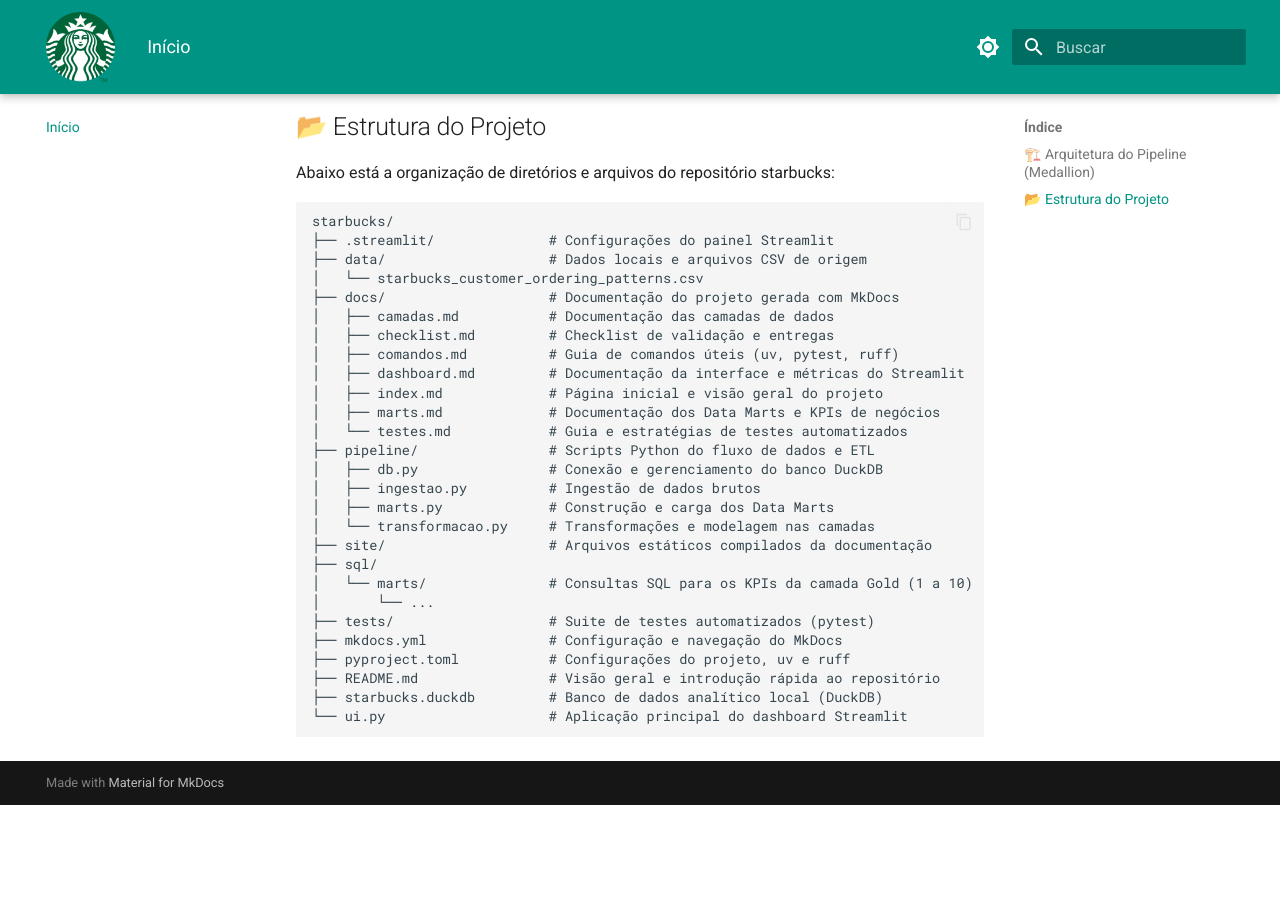
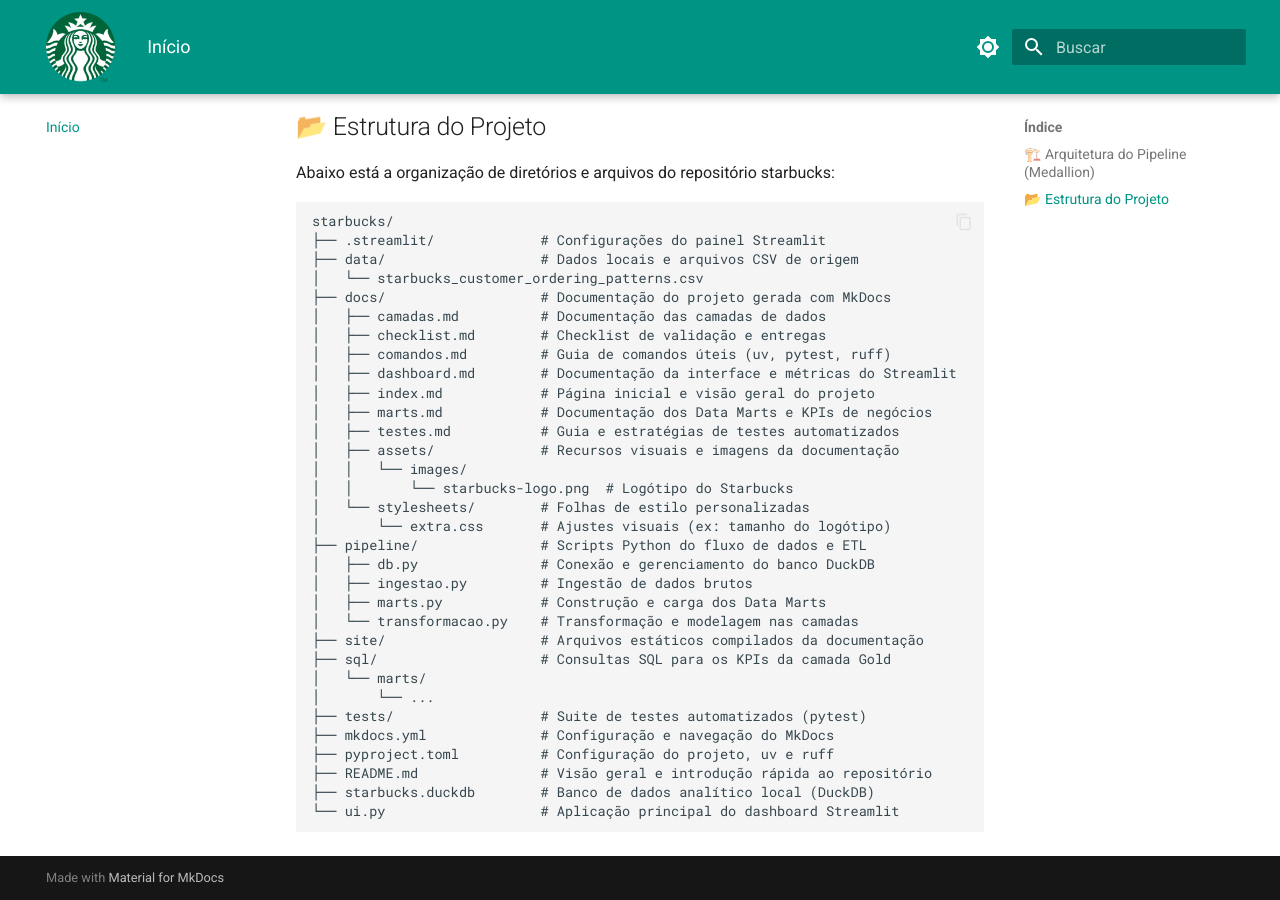
Before and after one commit to Well-cre/starbucks, an MkDocs documentation site: the page built from docs/index.md, in a window 1280 px wide and 900 px high, scrolled down 931 px. Built offline with MkDocs 1.6.1 and Material for MkDocs 9.7.7, drawn with Linux system fonts in a browser that asks for light colours; before the commit the page ends 1736 px from its top, so only the background shows below that.

Commit message:
docs: atualiza a estrutura do projeto no index.md

````diff
--- a/docs/index.md
+++ b/docs/index.md
@@ -38,30 +38,35 @@ Abaixo está a organização de diretórios e arquivos do repositório starbucks
 
 ```text
 starbucks/
-├── .streamlit/              # Configurações do painel Streamlit
-├── data/                    # Dados locais e arquivos CSV de origem
+├── .streamlit/             # Configurações do painel Streamlit
+├── data/                   # Dados locais e arquivos CSV de origem
 │   └── starbucks_customer_ordering_patterns.csv
-├── docs/                    # Documentação do projeto gerada com MkDocs
-│   ├── camadas.md           # Documentação das camadas de dados
-│   ├── checklist.md         # Checklist de validação e entregas
-│   ├── comandos.md          # Guia de comandos úteis (uv, pytest, ruff)
-│   ├── dashboard.md         # Documentação da interface e métricas do Streamlit
-│   ├── index.md             # Página inicial e visão geral do projeto
-│   ├── marts.md             # Documentação dos Data Marts e KPIs de negócios
-│   └── testes.md            # Guia e estratégias de testes automatizados
-├── pipeline/                # Scripts Python do fluxo de dados e ETL
-│   ├── db.py                # Conexão e gerenciamento do banco DuckDB
-│   ├── ingestao.py          # Ingestão de dados brutos
-│   ├── marts.py             # Construção e carga dos Data Marts
-│   └── transformacao.py     # Transformações e modelagem nas camadas
-├── site/                    # Arquivos estáticos compilados da documentação
-├── sql/
-│   └── marts/               # Consultas SQL para os KPIs da camada Gold (1 a 10)
+├── docs/                   # Documentação do projeto gerada com MkDocs
+│   ├── camadas.md          # Documentação das camadas de dados
+│   ├── checklist.md        # Checklist de validação e entregas
+│   ├── comandos.md         # Guia de comandos úteis (uv, pytest, ruff)
+│   ├── dashboard.md        # Documentação da interface e métricas do Streamlit
+│   ├── index.md            # Página inicial e visão geral do projeto
+│   ├── marts.md            # Documentação dos Data Marts e KPIs de negócios
+│   ├── testes.md           # Guia e estratégias de testes automatizados
+│   ├── assets/             # Recursos visuais e imagens da documentação
+│   │   └── images/
+│   │       └── starbucks-logo.png  # Logótipo do Starbucks
+│   └── stylesheets/        # Folhas de estilo personalizadas
+│       └── extra.css       # Ajustes visuais (ex: tamanho do logótipo)
+├── pipeline/               # Scripts Python do fluxo de dados e ETL
+│   ├── db.py               # Conexão e gerenciamento do banco DuckDB
+│   ├── ingestao.py         # Ingestão de dados brutos
+│   ├── marts.py            # Construção e carga dos Data Marts
+│   └── transformacao.py    # Transformação e modelagem nas camadas
+├── site/                   # Arquivos estáticos compilados da documentação
+├── sql/                    # Consultas SQL para os KPIs da camada Gold
+│   └── marts/
 │       └── ...
-├── tests/                   # Suite de testes automatizados (pytest)
-├── mkdocs.yml               # Configuração e navegação do MkDocs
-├── pyproject.toml           # Configurações do projeto, uv e ruff
-├── README.md                # Visão geral e introdução rápida ao repositório
-├── starbucks.duckdb         # Banco de dados analítico local (DuckDB)
-└── ui.py                    # Aplicação principal do dashboard Streamlit
+├── tests/                  # Suite de testes automatizados (pytest)
+├── mkdocs.yml              # Configuração e navegação do MkDocs
+├── pyproject.toml          # Configuração do projeto, uv e ruff
+├── README.md               # Visão geral e introdução rápida ao repositório
+├── starbucks.duckdb        # Banco de dados analítico local (DuckDB)
+└── ui.py                   # Aplicação principal do dashboard Streamlit
 ```
````
